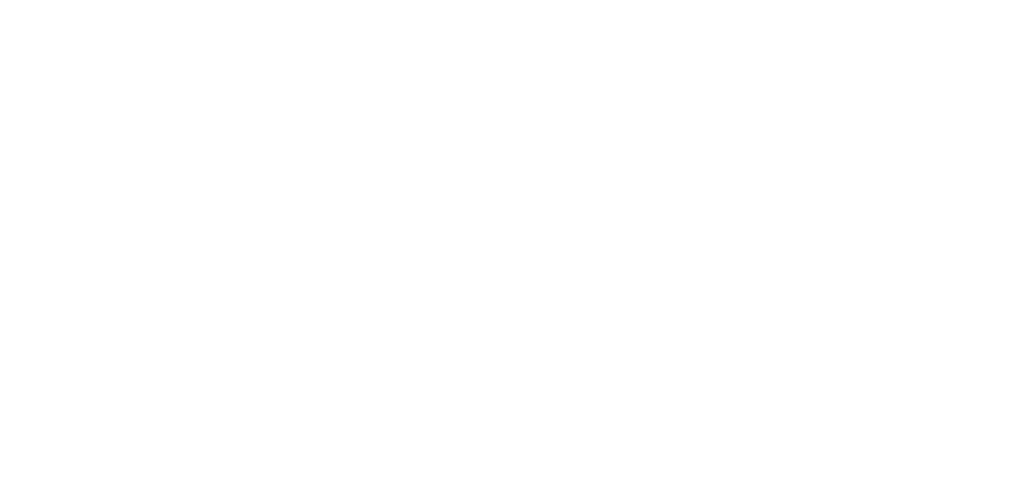
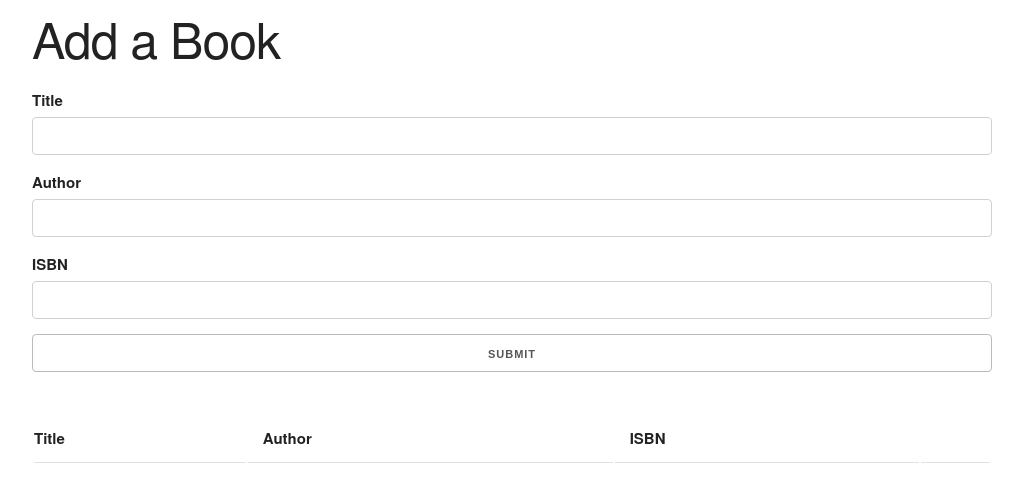
Before and after one commit to elena-in-code/Book-List-App, a plain HTML site: page index.html in a window 1280 px wide. Shown: the whole page, without its empty margins (128-1151 px from the left). Drawn offline with nearby package versions, Linux system fonts and the light colour scheme.

Commit message:
UI  set up

```diff
--- a/assets/style.css
+++ b/assets/style.css
@@ -0,0 +1,11 @@
+.success, .error {
+    color: white;
+    padding: 5px;
+    margin: 5px 0 15px 0;
+}
+.success {
+    background: green;
+}
+.error {
+    background: red;
+}
--- a/index.html
+++ b/index.html
@@ -5,13 +5,45 @@
     <meta name="viewport" content="width=device-width, initial-scale=1.0">
     <meta http-equiv="X-UA-Compatible" content="ie=edge">
     <link rel="stylesheet" href="assets/style.css">
-    <title>Document</title>
+    <link rel="stylesheet" href="https://cdnjs.cloudflare.com/ajax/libs/skeleton/2.0.4/skeleton.css" />
+    <title>🕮 Book List</title>
 </head>
+
 <body>
+    <div class="container">
+        <h1>Add a Book</h1>
+        <form id="book-form">
+            <div>
+                <label for="title">Title</label>
+                <input type="text" id="title" class="u-full-width">
+            </div>
+            <div>
+                <label for="author">Author</label>
+                <input type="text" id="author" class="u-full-width">
+            </div>
+            <div>
+                <label for="isbn">ISBN</label>
+                <input type="text" id="isbn" class="u-full-width">
+            </div>
+            <div>
+                <input type="submit" value="submit" class="u-full-width">
+            </div>
+        </form>
 
-
-
+        <table class="u-full-width">
+            <thead>
+                <tr>
+                    <th>Title</th>
+                    <th>Author</th>
+                    <th>ISBN</th>
+                    <th></th>
+                </tr>
+            </thead>
+            <tbody id="book-list"></tbody>
+        </table>
+    </div>
 
     <script src="assets/script.js"></script>
+    <!-- <script src="assets/scriptes6.js"></script> -->
 </body>
 </html>
```
Also changed, not shown: assets/scriptes6.js (added).
